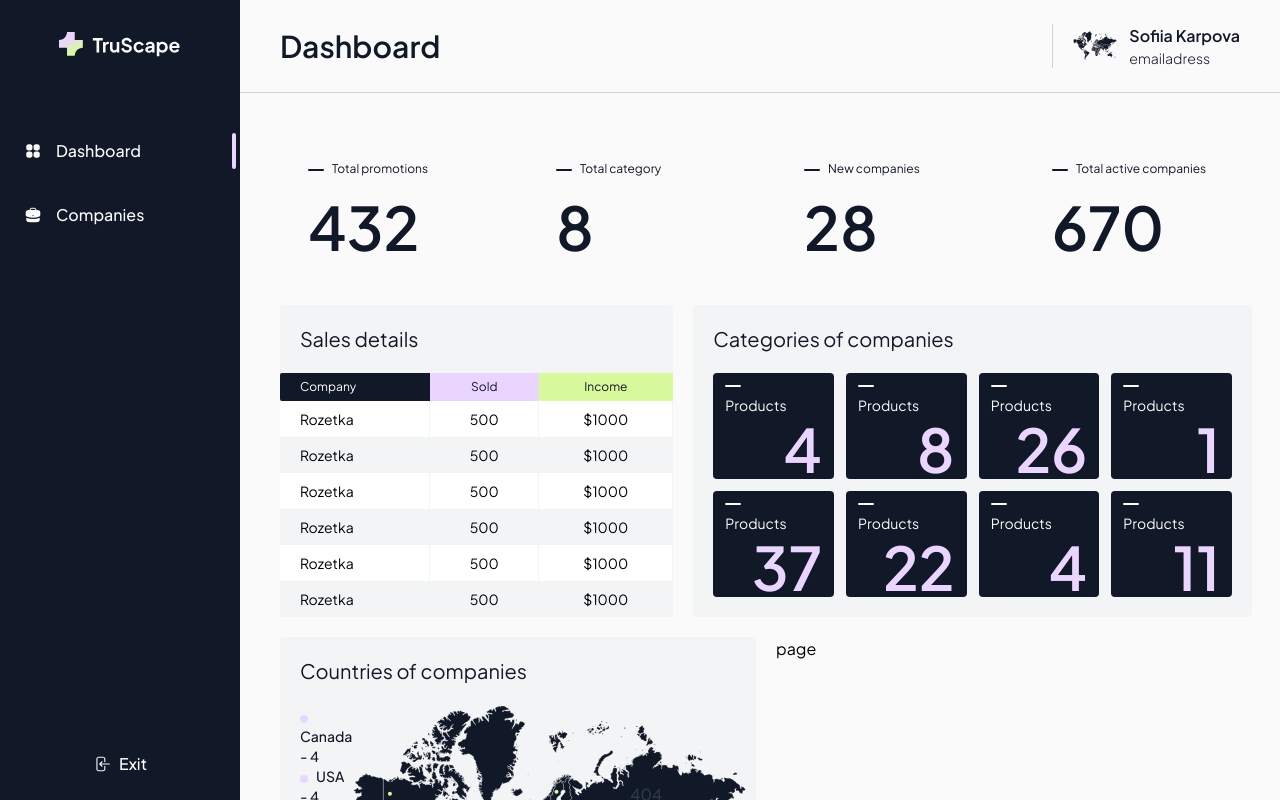
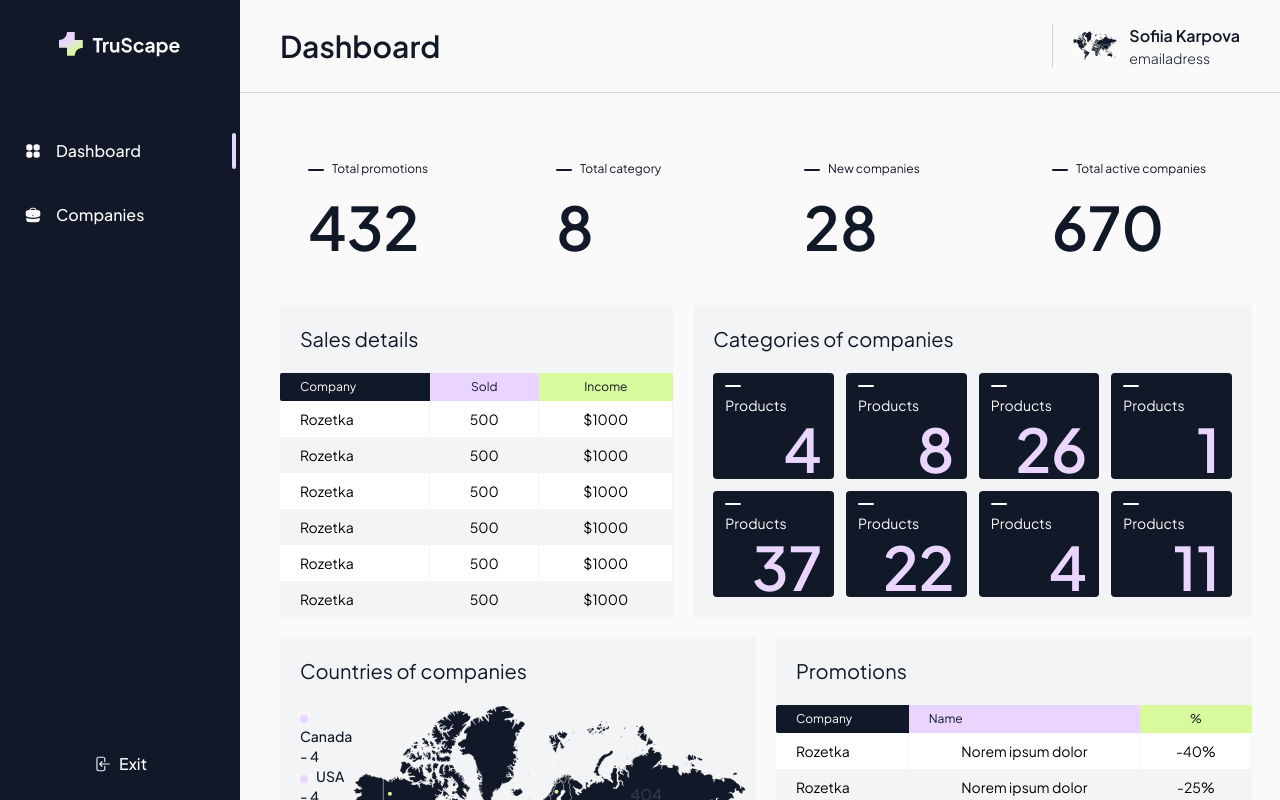
Before and after one commit to sofiialives/next-crm, a Next.js app: page /dashboard in a window 1280 px wide. Shown: the top 800 px of the page. Built offline with nearby package versions, Linux system fonts and the light colour scheme.

Commit message:
promotions

```diff
--- a/src/app/(admin)/dashboard/@promotions/page.tsx
+++ b/src/app/(admin)/dashboard/@promotions/page.tsx
@@ -1,7 +1,44 @@
+import DashboardItem from "@/components/Dashboard/DashboardItem";
+import DashboardTable from "@/components/Dashboard/Table/DashboardTable";
+import DashboardTableBody from "@/components/Dashboard/Table/DashboardTableBody";
+import DashboardTableHeaders from "@/components/Dashboard/Table/DashboardTableHeaders";
 import React from "react";
 
 interface PromotionsProps {}
 
 export default function Promotions({}: PromotionsProps) {
-  return <div>page</div>;
+  const promotions = [
+    { title: "Rozetka", name: "Norem ipsum dolor", income: "-40%" },
+    { title: "Rozetka", name: "Norem ipsum dolor", income: "-25%" },
+    { title: "Rozetka", name: "Norem ipsum dolor", income: "-5%" },
+    { title: "Rozetka", name: "Norem ipsum dolor", income: "-24%" },
+    { title: "Rozetka", name: "Norem ipsum dolor", income: "-80%" },
+    { title: "Rozetka", name: "Norem ipsum dolor", income: "-10%" },
+    { title: "Rozetka", name: "Norem ipsum dolor", income: "-80%" },
+  ];
+  return (
+    <DashboardItem title="Promotions">
+      <DashboardTable
+        headers={
+          <>
+            <DashboardTableHeaders>Company</DashboardTableHeaders>
+            <DashboardTableHeaders>Name</DashboardTableHeaders>
+            <DashboardTableHeaders align="center">%</DashboardTableHeaders>
+          </>
+        }
+      >
+        {promotions.map((promotion, index) => (
+          <tr key={index}>
+            <DashboardTableBody>{promotion.title}</DashboardTableBody>
+            <DashboardTableBody align="center">
+              {promotion.name}
+            </DashboardTableBody>
+            <DashboardTableBody align="center">
+              {promotion.income}
+            </DashboardTableBody>
+          </tr>
+        ))}
+      </DashboardTable>
+    </DashboardItem>
+  );
 }
```
